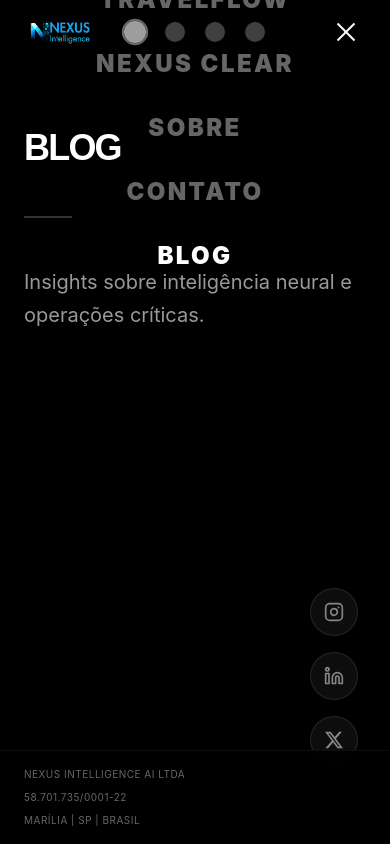
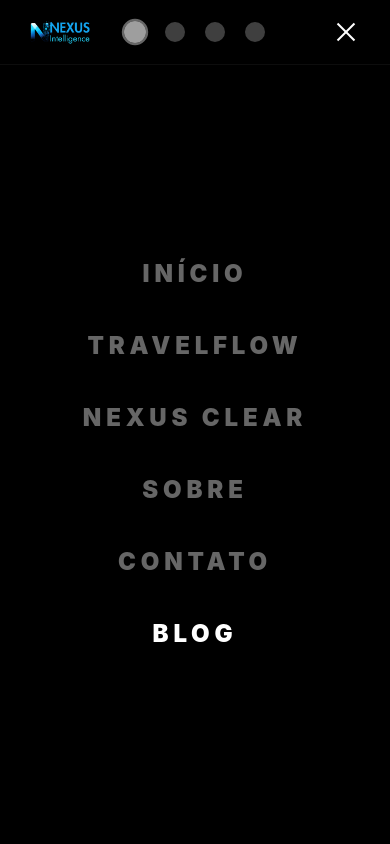
Before and after one commit to renanfmiola-art/webpage-nexus, a Next.js app: page /blog in a window 390 px wide. Both pictures are taken after a click on the button 346 px from the left and 32 px from the top of the page. Built offline with nearby package versions, Linux system fonts and the light colour scheme; grey boxes are pictures that could not be loaded.

Commit message:
fix: move mobile menu overlay outside nav tag for solid black background

```diff
--- a/src/components/layout/Navbar.tsx
+++ b/src/components/layout/Navbar.tsx
@@ -41,6 +41,7 @@
     ];
 
     return (
+        <>
             <nav className="fixed top-0 left-0 right-0 z-[100] border-b border-white/5 bg-black/80 backdrop-blur-xl">
                 <div className="max-w-7xl mx-auto px-6 h-16 flex items-center justify-between relative">
                     <Link href="/" className="flex items-center gap-2 group cursor-pointer transition-opacity hover:opacity-80">
@@ -108,20 +109,21 @@
                         </button>
                     </div>
                 </div>
+            </nav>
 
-            {/* Mobile Menu Overlay - BELOW NAVBAR */}
+            {/* Mobile Menu Overlay - OUTSIDE NAV TAG TO ENSURE SOLID BACKGROUND */}
             <div
-                className={`fixed left-0 right-0 bottom-0 bg-black z-[90] transition-all duration-300 ease-in-out md:hidden flex flex-col items-center justify-center p-8
-                    ${isMenuOpen ? 'top-16 opacity-100 visible' : 'top-[-100%] opacity-0 invisible pointer-events-none'}
+                className={`fixed left-0 right-0 bottom-0 bg-[#000000] z-[95] transition-all duration-300 ease-in-out md:hidden flex flex-col items-center justify-center p-8
+                    ${isMenuOpen ? 'top-16 opacity-100 visible pointer-events-auto' : 'top-[-100%] opacity-0 invisible pointer-events-none'}
                 `}
             >
-                <div className="flex flex-col gap-8 w-full max-w-xs text-center">
+                <div className="flex flex-col gap-10 w-full max-w-xs text-center">
                     {navItems.map((item, index) => (
                         <Link
                             key={item.href}
                             href={item.href}
                             onClick={() => setIsMenuOpen(false)}
-                            className={`text-2xl font-black tracking-widest uppercase transition-all duration-300
+                            className={`text-2xl font-black tracking-[0.2em] uppercase transition-all duration-300
                                 ${pathname === item.href ? 'text-white' : 'text-white/40 hover:text-white'}
                             `}
                             style={{
@@ -134,6 +136,6 @@
                     ))}
                 </div>
             </div>
-        </nav>
+        </>
     );
 };
```
Lines whose indentation alone changed are shown as unchanged.
